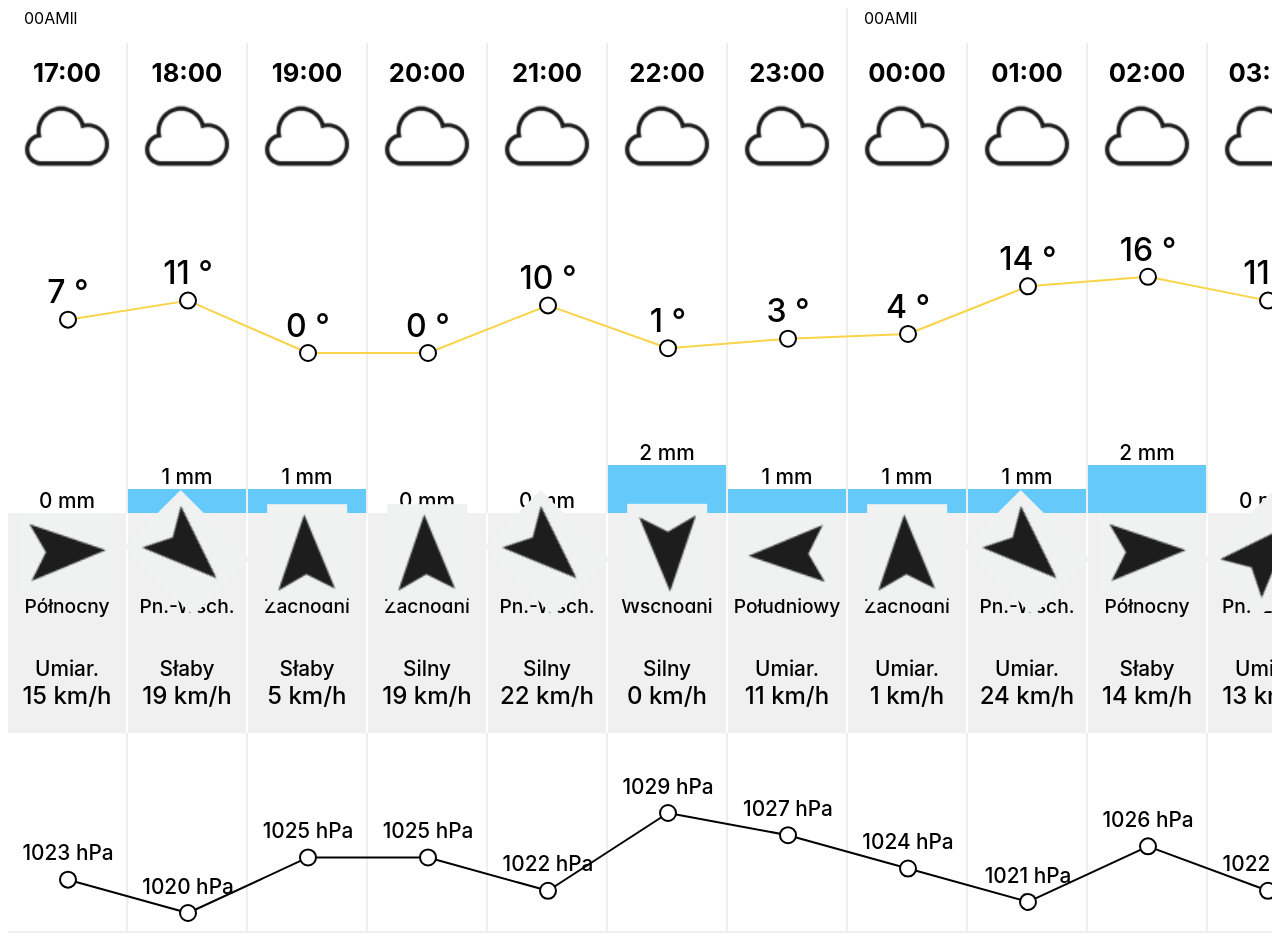
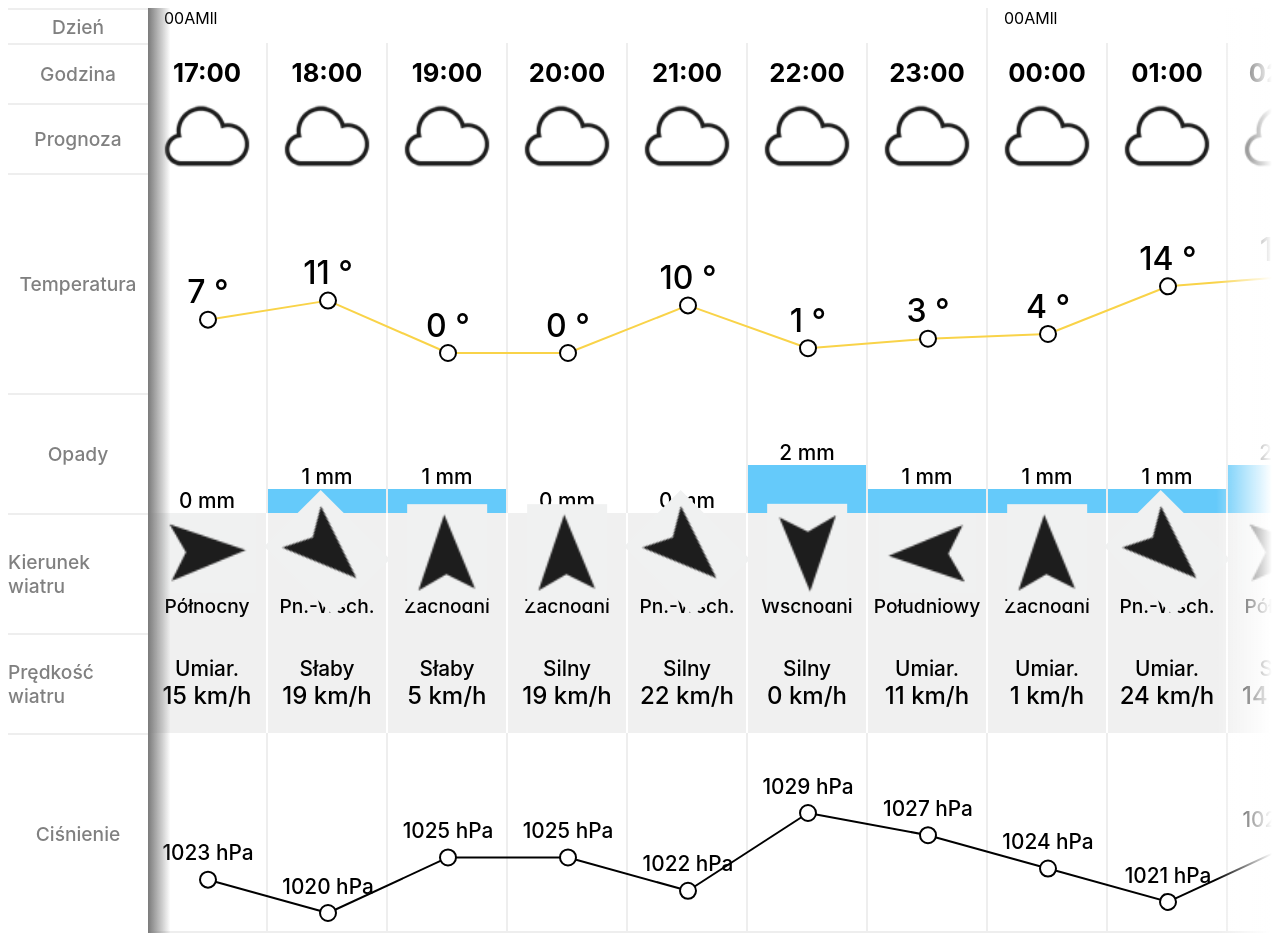
Before and after one commit to Twazny/weather-forecast-widget, an Angular app: page / in a window 1280 px wide. Built offline with nearby package versions, Linux system fonts and the light colour scheme.

Commit message:
(WIP) started work on legend and scrollable window

```diff
--- a/src/app/app.component.html
+++ b/src/app/app.component.html
@@ -1,5 +1 @@
-<div style="width: 100%;height: 100%; overflow-x: scroll;">
-    <app-weather-forecast [data]="data"></app-weather-forecast>
-</div>
-
-<!-- <app-weather-forecast [data]="data"></app-weather-forecast> -->
+<app-weather-forecast [data]="data"></app-weather-forecast>
--- a/src/app/weather-forecast/weather-forecast.component.html
+++ b/src/app/weather-forecast/weather-forecast.component.html
@@ -1,3 +1,17 @@
+<div class="main-container">
+    <div class="legend">
+        <div style="height: 35px;">Dzień</div>
+        <div style="height: 60px;">Godzina</div>
+        <div style="height: 70px;">Prognoza</div>
+        <div style="height: 220px;">Temperatura</div>
+        <div style="height: 120px;">Opady</div>
+        <div style="height: 120px;">Kierunek wiatru</div>
+        <div style="height: 100px;">Prędkość wiatru</div>
+        <div style="height: 200px;">Ciśnienie</div>
+    </div>
+    <div class="chart-container" style="position: relative;">
+        <div class="overlay"></div>
+        <div class="chart-scroll">
             <div class="chart-content">
                 <div *ngFor="let dayData of forecastData" class="day-container">
                     <div class="day-cell">
@@ -30,7 +44,6 @@
                         </div>
                         <div class="wind-speed-cell">
                             <span>{{hourData.windLevel}}</span>
-                <!-- <br> -->
                             <span>{{hourData.windSpeed}} km/h</span>
                         </div>
                         <div class="pressure-cell"></div>
@@ -54,3 +67,9 @@
                     [fontSize]="'1.3em'"
                 ></app-line-chart>
             </div>
+        </div>
+    </div>
+
+
+
+</div>
--- a/src/app/weather-forecast/weather-forecast.component.scss
+++ b/src/app/weather-forecast/weather-forecast.component.scss
@@ -2,6 +2,48 @@
   user-select: none;
   --border-color: rgb(238, 238, 238);
   --wind-background-color: #f0f0f0;
+}
+
+.main-container {
+  display: flex;
+}
+
+.legend {
+  color: gray;
+  font-size: 1.2em;
+  font-weight: 500;
+  width: 140px;
+  flex-shrink: 0;
+  & div {
+    display: flex;
+    justify-content: center;
+    align-items: center;
+    box-sizing: border-box;
+    border-top: 2px solid var(--border-color);
+  }
+}
+
+.overlay {
+  z-index: 100;
+  position: absolute;
+  top: 0;
+  left: 0;
+  height: 100%;
+  width: 100%;
+  background: rgb(122,122,122);
+  background: linear-gradient(90deg, rgba(122,122,122,1) 0%, rgba(9,9,121,0) 2%, rgba(102,102,172,0) 95%, rgba(255,255,255,1) 100%);
+  pointer-events: none;
+}
+
+.chart-container {
+  overflow: hidden;
+}
+
+.chart-scroll {
+  width: 100%;
+  height: 100%;
+  overflow-x: scroll;
+  position: relative;
 }
 
 .chart-content {
```
Lines whose indentation alone changed are shown as unchanged.
